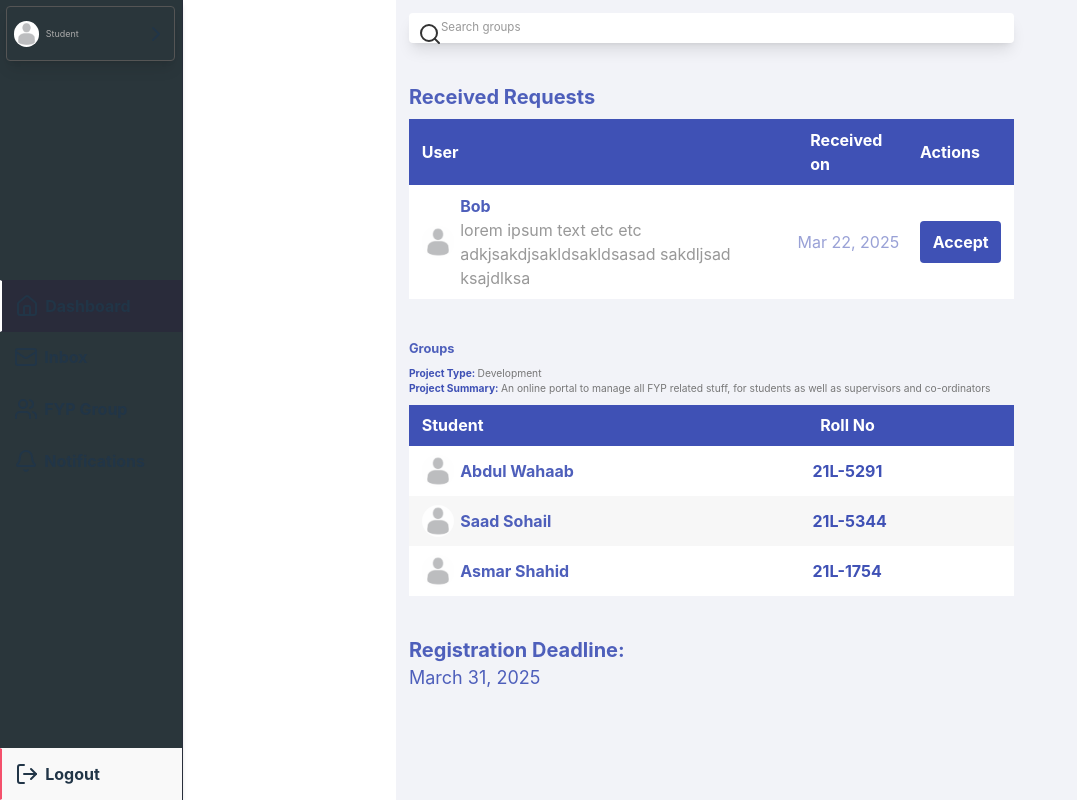
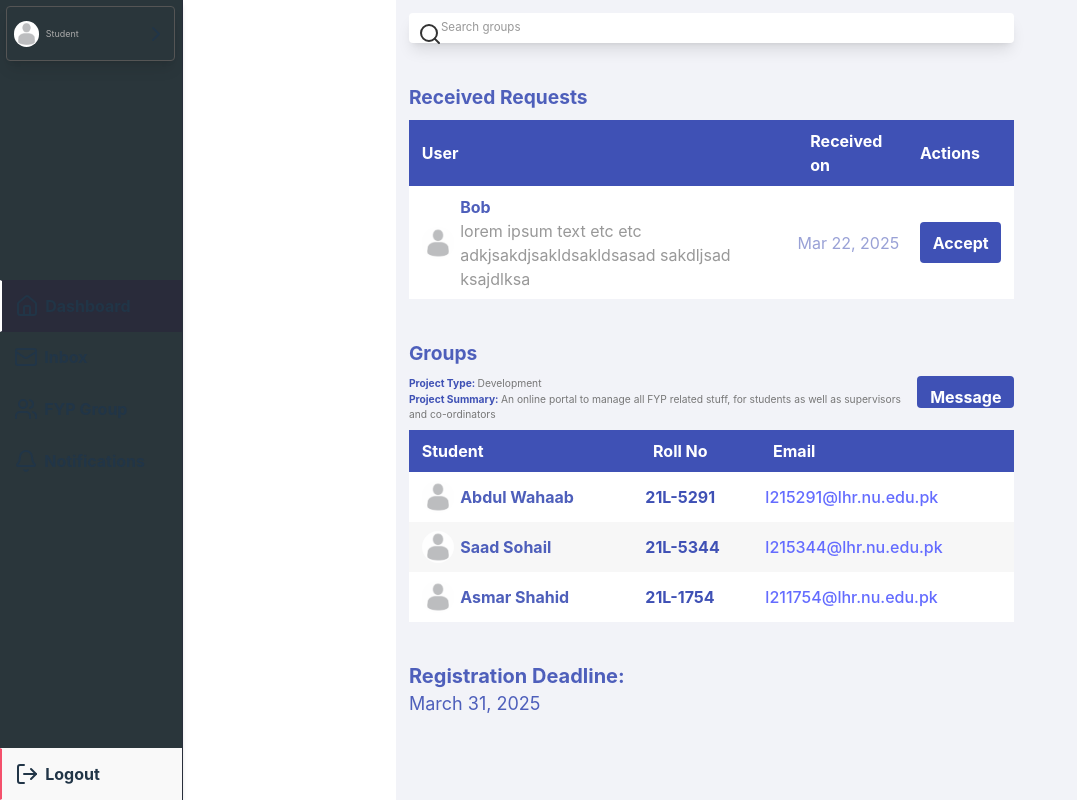
Before and after one commit to asmarshahid01/FYP, a React (Vite) app: page /group in a window 1280 px wide. Shown: the whole page, without its empty margins (0-1077 px from the left). Built offline with nearby package versions, Linux system fonts and the light colour scheme.

Commit message:
Message button on groups + student emails

```diff
--- a/src/components/FypGroupDetails.jsx
+++ b/src/components/FypGroupDetails.jsx
@@ -61,7 +61,7 @@ const FypGroupDetails = () => {
       </div>
 
 		{/* Received Requests */}
-        <h2 className="text-xl font-bold mt-[5vh] mb-[1vh] text-[#4e5fbb]">Received Requests</h2>
+        <h2 className="text-[1.5vw] font-bold mt-[5vh] mb-[1vh] text-[#4e5fbb]">Received Requests</h2>
         <div className="overflow-x-auto w-3/4">
           <table className="min-w-full table-auto border-collapse select-none rounded-sm shadow-lg">
               <thead>
@@ -87,7 +87,6 @@ const FypGroupDetails = () => {
                         className={`inline-block bg-[#3f51b5] font-bold px-[1vw] py-[0.7vw] cursor-pointer rounded-sm hover:bg-[#4e5fbb] text-white transition`}
                         onClick={() => {
                           setReceivedRequests((prevItems) => prevItems.filter((item) => item !== user));
-						  setGroupMembers((prevItems) => [...prevItems, {name: user.name, admin: false}])
                         }}>
                         Accept
                       </div>
@@ -99,17 +98,25 @@ const FypGroupDetails = () => {
         </div>
 
         {/* Groups */}
-        <h2 className="text-[1vw] font-bold mt-[5vh] mb-[1vh] text-[#4e5fbb]">Groups</h2>
+        <h2 className="text-[1.5vw] font-bold mt-[5vh] mb-[1vh] text-[#4e5fbb]">Groups</h2>
         <div className="overflow-x-auto w-3/4">
         {groupDetails.length > 0 && groupDetails.map((grp, index) => (
           <div key={index}>
-            <p className=" text-[#777777] text-[0.8vw]"><span className="font-bold text-[#3f51b5]">Project Type: </span>{grp.projectType}</p>
-            <p className=" text-[#777777] text-[0.8vw]"><span className="font-bold text-[#3f51b5]">Project Summary: </span>{grp.projectSummary}</p>
+            <div className="flex justify-between gap-[1vw]">
+              <div>
+                <p className=" text-[#777777] text-[0.8vw]"><span className="font-bold text-[#3f51b5]">Project Type: </span>{grp.projectType}</p>
+                <p className=" text-[#777777] text-[0.8vw]"><span className="font-bold text-[#3f51b5]">Project Summary: </span>{grp.projectSummary}</p>
+              </div>
+              <div className={`inline-block bg-[#3f51b5] max-h-[2.5vw] flex items-center justify-center font-bold px-[1vw] py-[0.7vw] cursor-pointer rounded-sm hover:bg-[#4e5fbb] text-white transition`}>
+                Message
+              </div>
+            </div>
             <table className="min-w-full table-auto border-collapse select-none rounded-sm shadow-lg mt-[1vh]">
               <thead>
                   <tr className={`bg-[#3f51b5] text-white`}>
                     <th className="px-[1vw] py-[0.7vw] text-left">Student</th>
                     <th className="px-[1vw] py-[0.7vw] text-left">Roll No</th>
+                    <th className="px-[1vw] py-[0.7vw] text-left">Email</th>
                   </tr>
                 </thead>
                 <tbody>
@@ -120,6 +127,10 @@ const FypGroupDetails = () => {
                         <p className="text-[#4e5fbb]">{member.name}</p>
                       </td>
                       <td className="text-[#3f51b5] pl-[0.4vw] px-[1vw] py-[0.7vw] font-bold">{member.rollNo}</td>
+                      <td className="text-[#3f51b5] pl-[0.4vw] px-[1vw] py-[0.7vw] font-bold">
+                        <a href={`mailto:${member.rollNo.charAt(2).toLowerCase() + member.rollNo.substring(0, 2) + member.rollNo.substring(4, 8) + "@lhr.nu.edu.pk"}`}>
+                          {member.rollNo.charAt(2).toLowerCase()}{member.rollNo.substring(0, 2)}{member.rollNo.substring(4, 8)}@lhr.nu.edu.pk</a>
+                      </td>
                     </tr>
                   ))}
                 </tbody>
```
